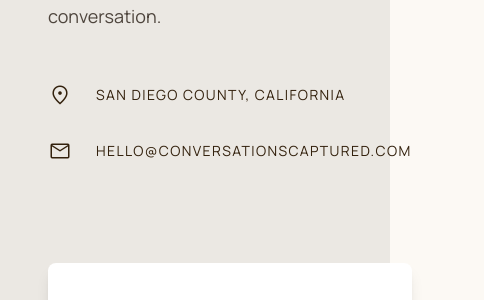
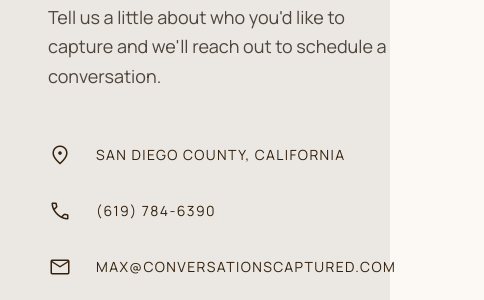
Before and after one commit to iambarabbas/legacy-sessions, a plain HTML site: page contact.html in a window 390 px wide. Shown: the part 493-793 px from the top of the page, 484 px wide, since content can reach past the window. Drawn offline with nearby package versions, Linux system fonts and the light colour scheme.

Commit message:
Update email to Max@ and add phone number (619) 784-6390 sitewide

```diff
--- a/contact.html
+++ b/contact.html
@@ -118,8 +118,12 @@
 <span class="font-label text-sm uppercase tracking-widest">San Diego County, California</span>
 </div>
 <div class="flex items-center gap-6">
+<span class="material-symbols-outlined text-primary text-2xl">phone</span>
+<a href="tel:619-784-6390" class="font-label text-sm uppercase tracking-widest hover:text-primary transition-colors">(619) 784-6390</a>
+</div>
+<div class="flex items-center gap-6">
 <span class="material-symbols-outlined text-primary text-2xl">mail</span>
-<span class="font-label text-sm uppercase tracking-widest">hello@conversationscaptured.com</span>
+<a href="mailto:Max@conversationscaptured.com" class="font-label text-sm uppercase tracking-widest hover:text-primary transition-colors">Max@conversationscaptured.com</a>
 </div>
 </div>
 </div>
@@ -189,7 +193,10 @@
 <section class="py-20 bg-surface-container-low">
 <div class="max-w-screen-xl mx-auto px-12 text-center">
 <p class="font-label text-sm uppercase tracking-widest text-on-surface-variant mb-4">Prefer to talk now?</p>
-<a href="mailto:hello@conversationscaptured.com" class="font-headline text-3xl text-primary hover:text-primary-container transition-colors">hello@conversationscaptured.com</a>
+<div class="space-y-4">
+<a href="tel:619-784-6390" class="block font-headline text-3xl text-primary hover:text-primary-container transition-colors">(619) 784-6390</a>
+<a href="mailto:Max@conversationscaptured.com" class="block font-headline text-2xl text-primary hover:text-primary-container transition-colors">Max@conversationscaptured.com</a>
+</div>
 <p class="text-on-surface-variant mt-6">We typically respond within a few hours.</p>
 </div>
 </section>
```
Also changed, not shown: index.html (+5 -1 lines).
